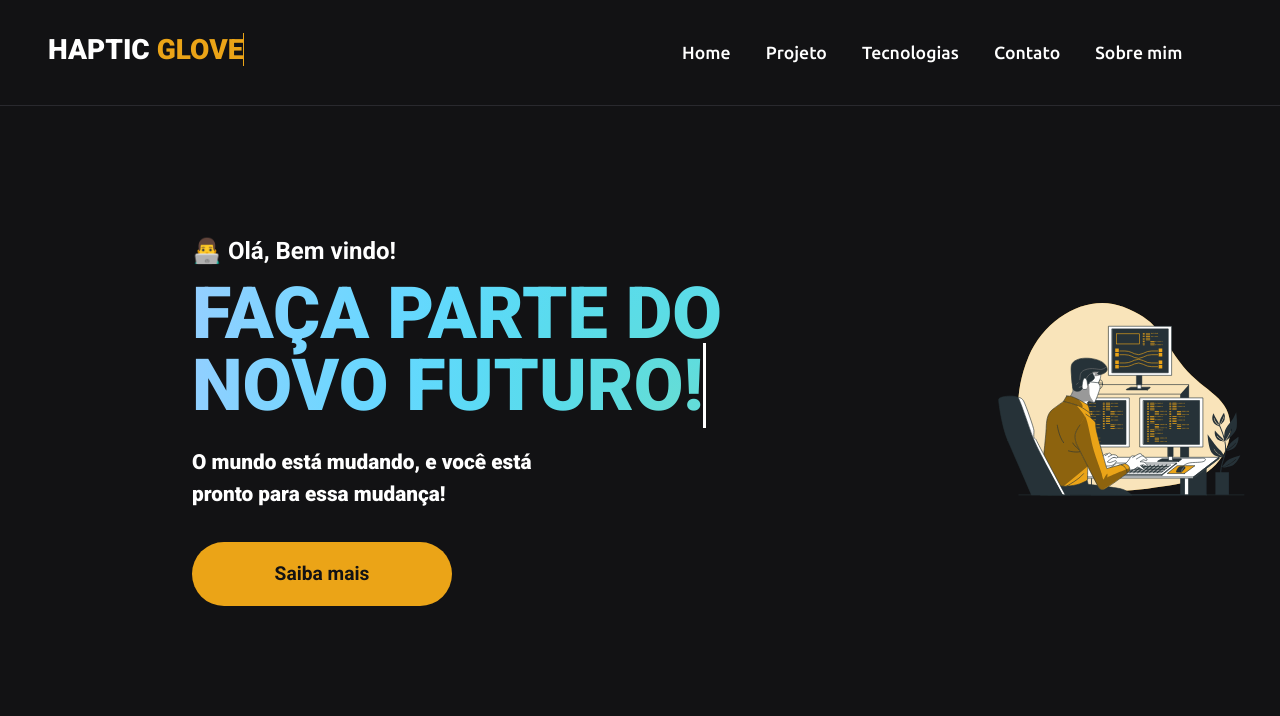
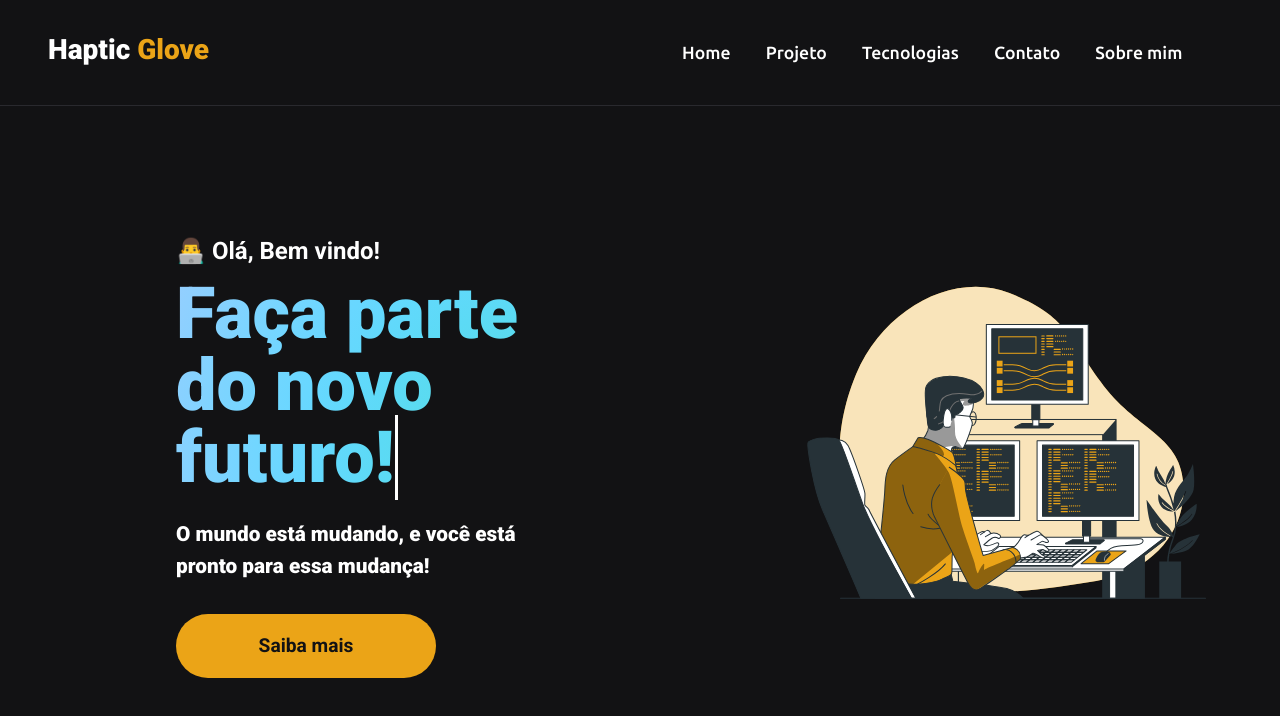
Before and after one commit to Nikaum-js/Haptic-Glove, a React (Create React App) app: page / in a window 1280 px wide. Shown: the top 716 px of the page. Built offline with nearby package versions, Linux system fonts and the light colour scheme.

Commit message:
In progress :construction:

```diff
--- a/src/components/Header/index.jsx
+++ b/src/components/Header/index.jsx
@@ -3,7 +3,7 @@ import './styles.scss';
 export function Header() {
   return (
     <nav>
-      <h1>Haptic <span>Glove</span></h1>
+      <h1>Haptic <p>Glove</p></h1>
       <ul>
         <li><a href="#home">Home</a></li>
         <li><a href="#projeto">Projeto</a></li>
--- a/src/components/Header/styles.scss
+++ b/src/components/Header/styles.scss
@@ -10,7 +10,8 @@ nav {
     line-height: 3rem;
     cursor: pointer;
 
-    span {
+    p {
+      display: inline;
       color: var(--yellow-500);
     }
   }
--- a/src/components/Presentation/index.jsx
+++ b/src/components/Presentation/index.jsx
@@ -55,6 +55,7 @@ export function Presentation() {
         <h4>O mundo está mudando, e você está pronto para essa mudança!</h4>
         <button>Saiba mais</button>
       </div>
+
       <figure>
         <img src={ProgramingMan} alt="programing" />
       </figure>
--- a/src/components/Presentation/styles.scss
+++ b/src/components/Presentation/styles.scss
@@ -1,9 +1,10 @@
 main {
   display: flex;
+  max-width: 1420px;
+  margin: 8rem 11rem;
 
 
   .container {
-    margin: 8rem 12rem;
 
     h1 {
       background-image: radial-gradient(circle at 87.5% 87.5%, #65ddd6 0, #5fdcde 10%, #5bdce6 20%, #5adbee 30%, #5cdaf5 40%, #61d9fb 50%, #68d7ff 60%, #72d6ff 70%, #7dd4ff 80%, #89d1ff 90%, #95cfff 100%);
@@ -11,7 +12,7 @@ main {
       -webkit-text-fill-color: transparent;
 
       margin: .6rem 0;
-      max-width: 4150px;
+      max-width: 500px;
       font-size: 4.5rem;
       font-weight: 900;
       line-height: 4.5rem;
@@ -51,27 +52,22 @@ main {
   }
 
   figure {
+    display: block;
     width: 600px;
     height: 600px;
-    margin-left: 2rem;
 
     img {
+      margin-top: -5rem;
+      margin-left: 10rem;
       width: 100%;
       height: 100%;
     }
   }
 }
 
-body {
-  background-color: #FF5A5A;
-  height: 100%;
-  font-family: 'tradegothiclt-bold', sans-serif;
-}
-
 h1 {
   font-size: 5em;
   color: white;
-  text-transform: uppercase;
 }
 
 span {
@@ -79,6 +75,10 @@ span {
   animation: caret 1s steps(1) infinite;
 }
 
+.typewriter {
+  width: 500px;
+}
+
 @keyframes caret {
   50% {
     border-color: transparent;
```
